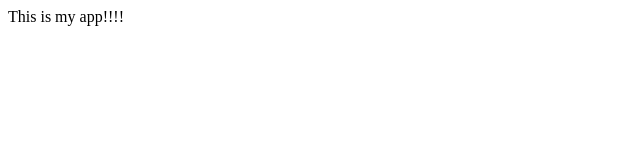
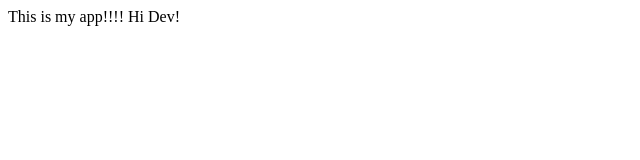
Before and after one commit to lh1207/it3038c-scripts-1, a plain HTML site: page testing/index.html in a window 1280 px wide. Shown: the full height of the page, 0-640 px from the left. Drawn offline with Linux system fonts and the light colour scheme.

Commit message:
adding new stuff

```diff
--- a/testing/index.html
+++ b/testing/index.html
@@ -6,7 +6,7 @@
 
 <body>
 
-This is my app!!!!
+This is my app!!!! Hi Dev!
 
 </body>
 
```
